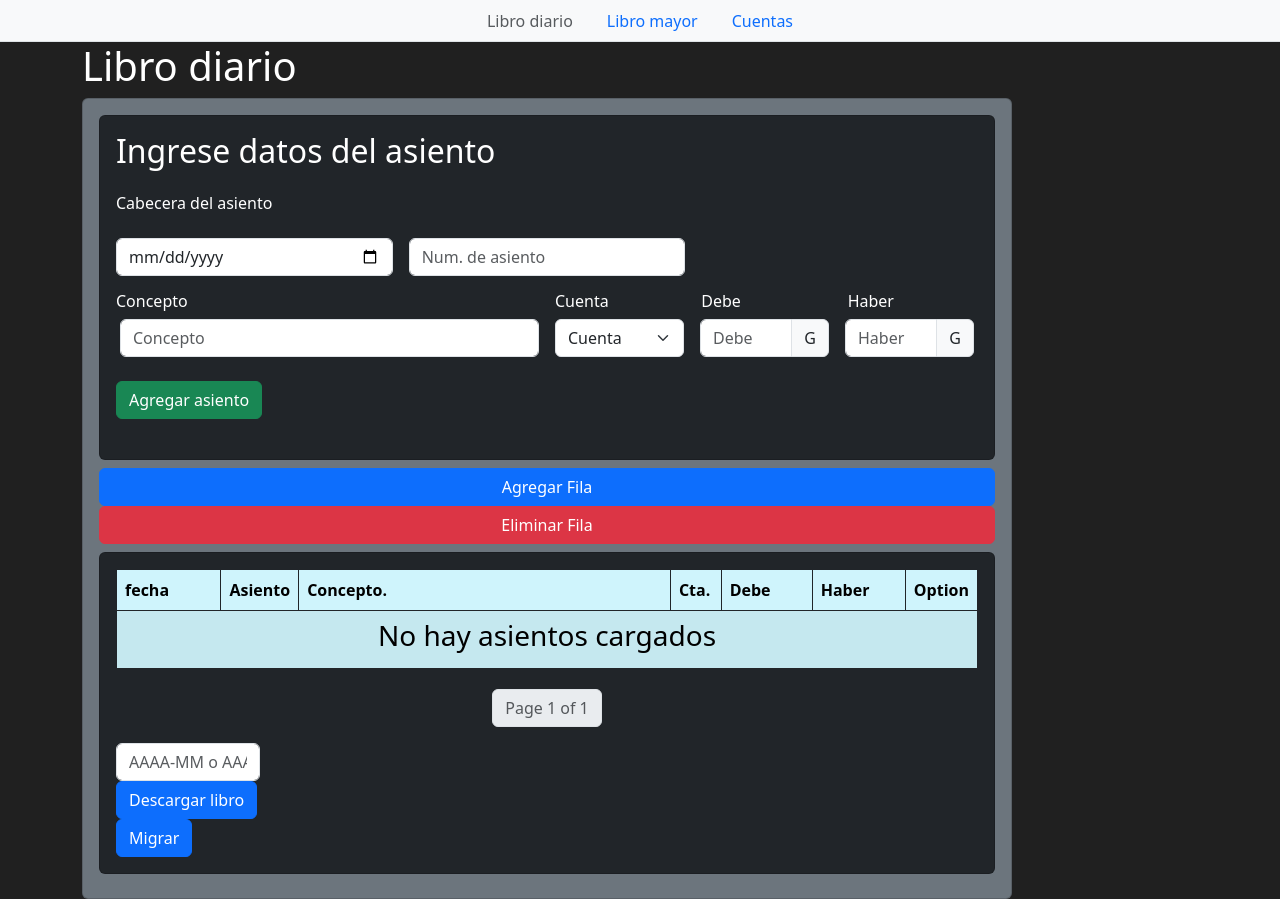
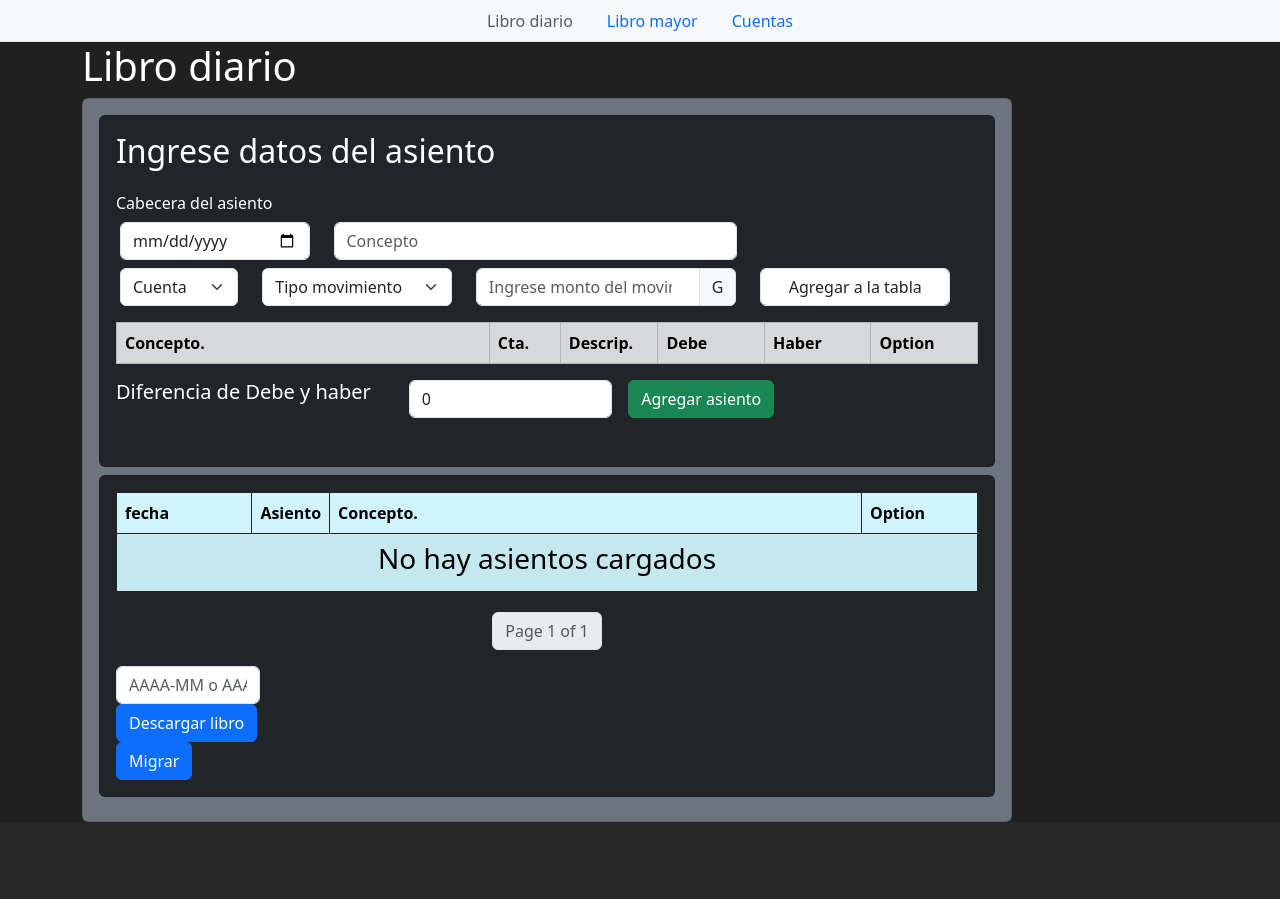
Before and after one commit to Jecordo/ProyectoTamali, a Django app: page /gestor/menu_libro_diario/ in a window 1280 px wide. Shown: the part 56-955 px from the top of the page. After the commit the page ends 878 px from the top, so only its background shows below. Run offline with Django 4.2, Linux system fonts and the light colour scheme; data that the repository does not hold is empty; some libraries are stand-ins or nearby versions.

Commit message:
Entrega 2

```diff
--- a/gestor/static/js/agregar-asiento.js
+++ b/gestor/static/js/agregar-asiento.js
@@ -1,28 +1,150 @@
-function agregarFila() {
-    const container = document.getElementById('container');
-    const rows = container.querySelectorAll('.row');
-    const newRow = rows[0].cloneNode(true);
 
-    // Obtener el número de filas actual
-    const numRows = rows.length + 1;
 
-    // Actualizar los nombres de los campos clonados
-    newRow.querySelectorAll('[name]').forEach(field => {
-      const fieldName = field.getAttribute('name');
-      field.setAttribute('name', `${fieldName}_${numRows}`);
+
+document.addEventListener('DOMContentLoaded', function () {
+    const dataForm = document.getElementById("dataForm");
+    const tablaDatos = document.getElementById("tablaDatos");
+    const fechaEmision = document.getElementById("fecha_emision");
+    const fechaEmisionHidden = document.getElementById("fecha_emision_hidden");
+
+    let idCounter = 1;
+
+    fechaEmision.addEventListener("change", function () {
+        fechaEmisionHidden.value = fechaEmision.value;
     });
 
-    container.appendChild(newRow);
-  }
+    function agregarFila(id_concepto, num_cuenta, tipo_movimiento, id_monto, cuenta_descripcion) {
+        const newRow = tablaDatos.insertRow(tablaDatos.rows.length);
+        const cellConcepto = newRow.insertCell(0);
+        const cellCuenta = newRow.insertCell(1);
+        const cellCuentaDescrip = newRow.insertCell(2);
+        const cellDebe = newRow.insertCell(3);
+        const cellHaber = newRow.insertCell(4);
+        const cellOption = newRow.insertCell(5);
 
 
-  document.getElementById('eliminarFila').addEventListener('click', function() {
-    const container = document.getElementById('container');
-    const rows = container.querySelectorAll('.row');
 
-    // Asegurarse de que al menos haya una fila en el contenedor
-    if (rows.length > 1) {
-      container.removeChild(rows[rows.length - 1]);
+        cellConcepto.name = "concepto-" + idCounter;
+        cellConcepto.innerHTML = id_concepto;
+        cellCuenta.name = "cuenta-" + idCounter;
+        cellCuenta.innerHTML = num_cuenta;
+        cellCuentaDescrip.innerHTML = cuenta_descripcion;
+        if (tipo_movimiento === "1") {
+            cellDebe.id = "debe-" + idCounter;
+            cellDebe.innerHTML = dataForm.id_monto.value;
+            cellHaber.id = "haber-" + idCounter;
+            cellHaber.innerHTML = 0;
+        }else if ((tipo_movimiento === "2")) {
+            cellDebe.id = "debe-" + idCounter;
+            cellDebe.innerHTML = 0;
+            cellHaber.id = "haber-" + idCounter;
+            cellHaber.innerHTML = dataForm.id_monto.value;
+        }
+
+        const eliminarBtn = document.createElement("button");
+        eliminarBtn.textContent = "Eliminar";
+        eliminarBtn.addEventListener("click", function () {
+            tablaDatos.deleteRow(newRow.rowIndex);
+            totales();
+        });
+        cellOption.appendChild(eliminarBtn);
+
+        newRow.id = "row-" + idCounter;
+        idCounter++;
     }
 
-  });
+    function totales() {
+        var diferencia = 0;
+        var total_debe = 0;
+        var total_haber = 0;
+
+        for (var i = 0; i < tablaDatos.rows.length; i++) {
+            var debe = parseFloat(tablaDatos.rows[i].cells[3].textContent);
+            var haber = parseFloat(tablaDatos.rows[i].cells[4].textContent);
+
+            if (!isNaN(debe)) {
+                total_debe += debe;
+            }
+            if (!isNaN(haber)) {
+                total_haber += haber;
+            }
+        }
+        diferencia = total_debe - total_haber;
+        document.getElementById("tdiferencia").value = diferencia;
+    }
+
+    dataForm.addEventListener('submit', function (event) {
+        event.preventDefault();
+
+        const id_concepto = dataForm.id_concepto.value;
+        const numCuentaDescripcion = dataForm.num_cuenta.value.split(',');
+        const num_cuenta = numCuentaDescripcion[0];
+        const cuenta_descripcion = numCuentaDescripcion[1];
+        const tipo_movimiento = dataForm.tipo_movimiento.value;
+        const id_monto = dataForm.id_monto.value;
+        const fecha_emision = dataForm.fecha_emision.value;
+
+        if (!id_concepto || !num_cuenta || !tipo_movimiento || !id_monto || !cuenta_descripcion) {
+            alert("Por favor, ingresa todos los campos.");
+            return;
+        }
+
+        agregarFila(id_concepto, num_cuenta, tipo_movimiento, id_monto, cuenta_descripcion);
+
+        dataForm.reset();
+
+        totales();
+
+        dataForm.id_concepto.value = id_concepto;
+        dataForm.fecha_emision.value = fecha_emision;
+    });
+
+    function enviarTablaAlBackend() {
+        const filas = tablaDatos.rows;
+        const fecha_emision_hidden = document.getElementById("fecha_emision_hidden").value;
+
+        const datos = [];
+
+        for (let i = 1; i < filas.length; i++) {
+            const fila = filas[i];
+            const concepto = fila.cells[0].textContent;
+            const numCuenta = fila.cells[1].textContent;
+            const descripcion = fila.cells[2].textContent;
+            const debe = parseFloat(fila.cells[3].textContent);
+            const haber = parseFloat(fila.cells[4].textContent);
+
+            datos.push({ concepto, numCuenta, descripcion, debe, haber, fecha_emision_hidden});
+        }
+
+
+        const csrfToken = document.querySelector('[name=csrfmiddlewaretoken]').value;
+
+        fetch('/gestor/cargar_libro_diario/', {
+            method: 'POST',
+            headers: {
+                'Content-Type': 'application/json',
+                'X-CSRFToken': csrfToken
+            },
+            body: JSON.stringify({ datos })
+        })
+        .then(response => {
+        })
+        .catch(error => {
+            console.error('Error al enviar datos al backend: ', error);
+        });
+    }
+
+    document.getElementById("agregarAsientoButton").addEventListener("click", function(event) {
+        event.preventDefault();
+
+        totales();
+
+        if (parseFloat(document.getElementById("tdiferencia").value) !== 0) {
+            alert("La diferencia debe ser igual a 0 para agregar el asiento.");
+        } else {
+            // Envía los datos de la tabla al backend
+            enviarTablaAlBackend();
+        }
+    });
+
+});
--- a/gestor/templates/cargar_asiento_diario.html
+++ b/gestor/templates/cargar_asiento_diario.html
@@ -29,10 +29,6 @@
 
         <div class="card card-body bg-secondary">
 
-          <form action="{% url 'cargar_libro_diario' %}" method="POST" autocomplete="off">
-
-            {% csrf_token %}
-
           <div class="card card-body bg-dark mb-2">
 
             <div class="row g-3 mb-2">
@@ -44,61 +40,76 @@
                 <h6 class="form-label">Cabecera del asiento</h6>
               </div>
 
-                <div class="col-md-4">
+              <form id="dataForm" class="row" autocomplete="off">
+
+                {% csrf_token %}
+
+                <div class="col-md-3">
                   <input type="date" class="form-control" id="fecha_emision" name="fecha_emision" required>
                 </div>
-                <div class="col-md-4">
-                  <input type="int" class="form-control" id="num_asiento" name="num_asiento" placeholder="Num. de asiento" required>
-                </div>
-                <div class="col-md-4 mb-2">
-                </div>
-
-                <div class="col-md-6">
-                  <h6 class="form-label">Concepto</h6>
+                <div class="col-md-6 mb-2">
+                  <input type="text" class="form-control" id="id_concepto" name="id_concepto" placeholder="Concepto" required>
                 </div>
                 <div class="col-md-2">
-                  <h6 class="form-label">Cuenta</h6>
-                </div>
-                <div class="col-md-2">
-                  <h6 class="form-label">Debe</h6>
-                </div>
-                <div class="col-md-2">
-                  <h6 class="form-label">Haber</h6>
-                </div>
-
-                <div class="container" id="container">
-                  <div class="row g-3 mb-2">
-                    <div class="col-md-6">
-                      <input type="text" class="form-control" id="id_concepto" name="id_concepto" placeholder="Concepto" required>
                 </div>
                 <div class="col-md-2">
                   <select id="num_cuenta" class="form-select" name="num_cuenta" required>
                     <option selected disabled value>Cuenta</option>
                     {% for cuenta in cuentas %}
-                        <option value={{cuenta.id}}>{{cuenta.descripcion}}</option>
+                    <option value="{{cuenta.num_cuenta}}, {{cuenta.descripcion}}">{{cuenta.descripcion}}</option>
                     {% empty %}
                     <h4 class="text-center">No hay cuenta</h4>
                     {% endfor %}
                   </select>
                 </div>
-                    <div class="col-md-2">
+                <div class="col-md-3">
+                  <select id="tipo_movimiento" class="form-select" name="tipo_movimiento" required>
+                    <option selected disabled value>Tipo movimiento</option>
+                    <option value=1>Debe</option>
+                    <option value=2>Haber</option>
+                  </select>
+                </div>
+                <div class="col-md-4">
                   <div class="input-group">
-                        <input type="int" class="form-control" id="id_monto" name="id_debe" placeholder="Debe" required>
+                    <input type="number" class="form-control" id="id_monto" name="id_monto" placeholder="Ingrese monto del movimiento" required>
                     <span class="input-group-text">G</span>
                   </div>
                 </div>
-                    <div class="col-md-2">
-                      <div class="input-group">
-                        <input type="int" class="form-control" id="id_monto" name="id_haber" placeholder="Haber" required>
-                        <span class="input-group-text">G</span>
+                <div class="col-md-3">
+                  <input type="submit" class="form-control" value="Agregar a la tabla">
+                </div>
+
+              </form>
+
+              <form action="{% url 'cargar_libro_diario' %}" method="POST" autocomplete="off">
+
+                <input type="hidden" class="date" id="fecha_emision_hidden" name="fecha_emision_hidden">
+
+                {% csrf_token %}
+
+                <table id="tablaDatos" name="tablaDatos" class="table table-striped bordered-dark table-secondary table-bordered">
+                  <tr>
+                    <th scope="col" style="width: 42%;">Concepto.</th>
+                    <th scope="col" style="width: 8%;">Cta.</th>
+                    <th scope="col" style="width: 11%;">Descrip.</th>
+                    <th scope="col" style="width: 12%;">Debe</th>
+                    <th scope="col" style="width: 12%;">Haber</th>
+                    <th scope="col" style="width: 12%;">Option</th>
+                  </tr>
+                </table>
+
+                <div class="row g-3 mb-2">
+                  <div class="col-4">
+                    <h5>Diferencia de Debe y haber</h5>
+                  </div>
+                  <div class="col-3">
+                    <input id="tdiferencia" name="tdiferencia" class="form-control" value="0" type="text" style="float: left;" readonly="">
+                  </div>
+                  <div class="col-5">
+                    <button id="agregarAsientoButton" type="button" class="btn btn-success">Agregar asiento</button>
                   </div>
                 </div>
-                  </div>
-                </div>
-
-                <div class="col-6">
-                  <button type="submit" class="btn btn-success">Agregar asiento</button>
-                </div>
+              </form>
 
               <div class="col-12">
                 {% if messages %}
@@ -117,11 +128,6 @@
 
           </div>
 
-          </form>
-
-          <button type="button" class="btn btn-primary" onclick="agregarFila()">Agregar Fila</button>
-          <button type="button" class="btn btn-danger mb-2" id="eliminarFila">Eliminar Fila</button>
-
           <div class="card card-body bg-dark mb-2">
 
             <div class="col-12">
@@ -135,9 +141,6 @@
                     <th scope="col" style="width: 14%;">fecha</th>
                     <th scope="col" style="width: 0%;">Asiento</th>
                     <th scope="col" style="width: 55%;">Concepto.</th>
-                    <th scope="col" style="width: 6%;">Cta.</th>
-                    <th scope="col" style="width: 12%;">Debe</th>
-                    <th scope="col" style="width: 12%;">Haber</th>
                     <th scope="col" style="width: 12%;">Option</th>
                   </tr>
                   </thead>
@@ -148,9 +151,6 @@
                       <td><input type="text" name="fecha_emision{{libro.id}}" class="form-control" value="{{ libro.fecha|date:'Y-m-d' }}"></td>
                       <td><input type="int" name="num_asiento{{libro.id}}" class="form-control" value="{{libro.num_asiento}}"></td>
                       <td><input type="text" name="id_concepto{{libro.id}}" class="form-control" value="{{libro.concepto}}"></td>
-                      <td><input type="int" name="num_cuenta{{libro.id}}" class="form-control" value="{{libro.num_cuenta_id}}"></td>
-                      <td><input type="int" name="monto_debe{{libro.id}}" class="form-control" value="{{libro.debe}}"></td>
-                      <td><input type="int" name="monto_haber{{libro.id}}" class="form-control" value="{{libro.haber}}"></td>
                       <td>
                         <button class="btn btn-sm btn-primary" name="id_libro" value="{{libro.id}}"><i class="fa fa-solid fa-pencil" ></i></button>
                       </td>
--- a/gestor/views.py
+++ b/gestor/views.py
@@ -1,15 +1,17 @@
+from audioop import reverse
 from datetime import date
 from io import BytesIO
 import json
 from pyexpat.errors import messages
 import re
 from urllib.parse import urlencode
-from django.http import HttpResponse, JsonResponse, QueryDict
+from django.http import HttpResponse, HttpResponseRedirect, JsonResponse, QueryDict
 from django.shortcuts import render,  redirect
 from .models import (
     persona, factura, factura_detalle, cliente, producto,
     categoria,marca,Estados,proveedor, tipo_factura,
-    metodo_pago, marca, cuenta, libro_diario, libro_mayor)
+    metodo_pago, marca, cuenta, libro_diario, detalle_libro_diario,
+    libro_mayor)
 from django.shortcuts import get_object_or_404
 import pandas as pd
 from openpyxl.utils.dataframe import dataframe_to_rows
@@ -249,7 +251,6 @@ def buscar_producto(request):
 
 #-------------------------------------------------------------------------------------------------------------------------
 #  ---------------------------------Libro diario----------------------------------------------------------------------
-@never_cache
 def menu_libro_diario(request):
     fecha_hoy = date.today()
 
@@ -263,37 +264,62 @@ def menu_libro_diario(request):
 
     return render(request, 'cargar_asiento_diario.html', {"libros_diarios": page_obj, "cuentas": cuentas})
 
-@never_cache
+@csrf_exempt
 def cargar_libro_diario(request):
-    aux_lib = libro_diario.objects.order_by('-id').first()
-    cta = get_object_or_404(cuenta, pk=request.POST['num_cuenta'])
-    tipo_mov = request.POST['tipo_movimiento']
+    if request.method == 'POST':
+        try:
+            data = json.loads(request.body)
+            # Procesa los datos según las necesidades de tu aplicación
+            print(data)
+            # Responde al cliente según sea necesario
+            return HttpResponseRedirect(reverse('Asistencia_contable', args=[id]))
 
-    if aux_lib and aux_lib.num_asiento != int(request.POST['num_asiento']):
-        if equilibrio() != 0:
-            messages.error(request, 'El asiento no está equilibrado.')
-            return redirect(menu_libro_diario)
+        except json.JSONDecodeError as e:
+            return JsonResponse({'error': 'Error al analizar los datos JSON'}, status=400)
 
-    if tipo_mov == "1":
+def temp(request):
+    try:
+        data = json.loads(request.body)
 
-        libro = libro_diario(fecha=request.POST['fecha_emision'], num_asiento=request.POST['num_asiento']
-                        ,concepto=request.POST['id_concepto'], num_cuenta=cta, debe=request.POST['id_monto'], haber=0)
-        libro.save()
+        datos = data['datos']
 
-        cta.saldo = cta.saldo + int(request.POST['id_monto'])
-        cta.save()
+        ultimo_registro = datos[0]
 
-    elif tipo_mov == "2":
+        if libro_diario.objects.all().exists():
+            asiento = libro_diario.objects.order_by('-num_asiento').first()
+            asiento = asiento.num_asiento + 1
+        else:
+            asiento = 1
 
-        libro = libro_diario(fecha=request.POST['fecha_emision'], num_asiento=request.POST['num_asiento']
-                        ,concepto=request.POST['id_concepto'], num_cuenta=cta, debe=0, haber=request.POST['id_monto'])
-        libro.save()
+        concepto = ultimo_registro['concepto']
 
-        cta.saldo = cta.saldo - int(request.POST['id_monto'])
-        cta.save()
+        cab_lib = libro_diario(concepto=concepto, num_asiento=asiento)
+        cab_lib.save()
 
-    messages.success(request, 'Asiento guardado!!')
-    return redirect(menu_libro_diario)
+        cab_lib = get_object_or_404(libro_diario, num_asiento=asiento)
+
+        for dato in datos:
+            concepto = dato['concepto']
+            fecha_emision_hiden = dato['fecha_emision_hidden']
+            num_cuenta = dato['numCuenta']
+            cta = get_object_or_404(cuenta, num_cuenta=num_cuenta)
+            debe = dato['debe']
+            haber = dato['haber']
+
+            deta_lib = detalle_libro_diario(num_asiento=cab_lib, concepto=concepto, num_cuenta=cta, debe=debe, haber=haber)
+            deta_lib.save()
+
+        cab_lib.fecha = fecha_emision_hiden
+        cab_lib.save()
+
+
+        messages.success(request, 'Asiento guardado!!')
+        return redirect('menu_libro_diario')
+
+    except json.JSONDecodeError:
+        return redirect('menu_libro_diario')
+
+    return redirect('menu_libro_diario')
 
 def equilibrio():
     if libro_diario.objects.all().exists():
```
Also changed, not shown: gestor/models.py (+8 -1 lines), gestor/migrations/0005_remove_libro_diario_debe_remove_libro_diario_haber_and_more.py (added). Lines whose indentation alone changed are shown as unchanged.
